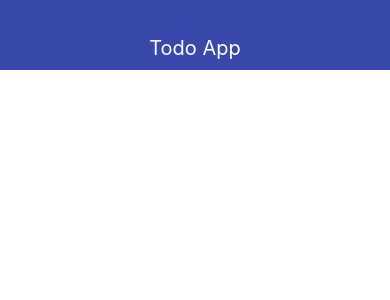
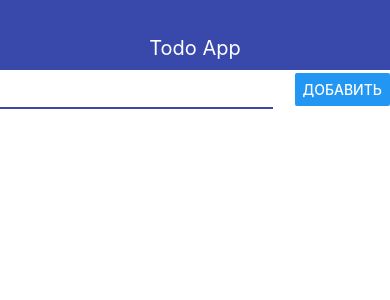
Before and after one commit to NikolaiChirkov/react_native_learn, a React Native app: screen / in a window 390 px wide. Shown: the top 300 px of the page. Built offline with nearby package versions, Linux system fonts and the light colour scheme.

Commit message:
add styles for addTodo

```diff
--- a/App.js
+++ b/App.js
@@ -2,11 +2,13 @@ import { StatusBar } from 'expo-status-bar';
 import React from 'react';
 import { StyleSheet, Text, View } from 'react-native';
 import { Navbar } from './src/Navbar';
+import { AddTodo } from './src/AddTodo';
 
 export default function App() {
   return (
     <View style={styles.container}>
       <Navbar title="Todo App"/>
+      <AddTodo />
       <StatusBar style="auto" />
     </View>
   );
--- a/src/AddTodo.js
+++ b/src/AddTodo.js
@@ -4,14 +4,23 @@ import { View, StyleSheet, TextInput, Button } from 'react-native';
 export const AddTodo = props => {
     return (
         <View style={styles.block}>
-            <TextInput />
-            <Button />
+            <TextInput style={styles.input}/>
+            <Button title="Добавить"/>
         </View>
     )
 }
 
 const styles = StyleSheet.create({
     block: {
-
+        flexDirection: 'row',
+        justifyContent: 'space-between',
+        alignItems: 'center'
+    },
+    input: {
+        width: '70%',
+        padding: 10,
+        borderStyle: "solid",
+        borderBottomWidth: 2,
+        borderBottomColor: '#3949ab'
     }
 })
```
